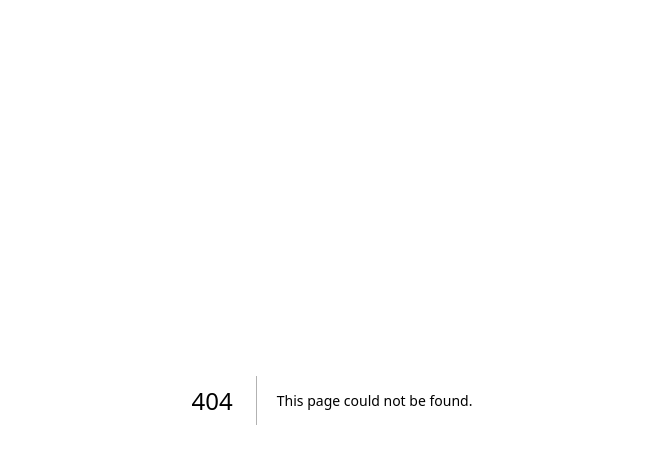
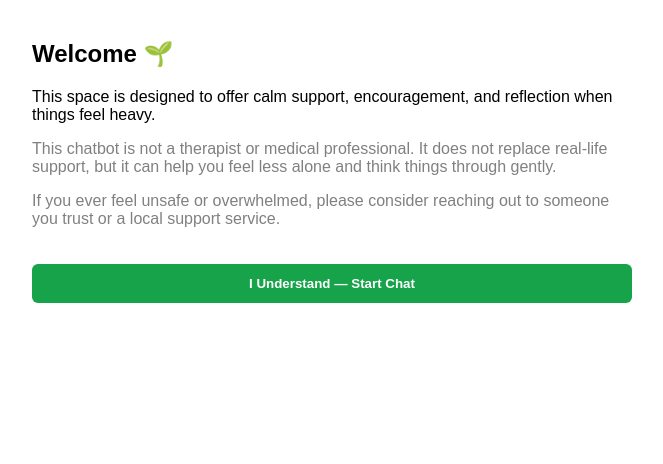
Before and after one commit to Rabbi111-cloud/Mental-Support-App, a Next.js app: page /onboarding in a window 1280 px wide. Before the commit this address had no page. Shown: the top 464 px of the page, without its empty margins (308-971 px from the left). Built offline with nearby package versions, Linux system fonts and the light colour scheme.

Commit message:
Create page.js

```diff
--- /dev/null
+++ b/app/onboarding/page.js
@@ -0,0 +1,44 @@
+"use client"
+
+import Link from "next/link"
+
+export default function Onboarding() {
+  return (
+    <main style={{ maxWidth: 600, margin: "0 auto", padding: 20 }}>
+      <h2>Welcome 🌱</h2>
+
+      <p>
+        This space is designed to offer calm support, encouragement,
+        and reflection when things feel heavy.
+      </p>
+
+      <p style={{ color: "gray" }}>
+        This chatbot is not a therapist or medical professional.
+        It does not replace real-life support, but it can help you
+        feel less alone and think things through gently.
+      </p>
+
+      <p style={{ color: "gray" }}>
+        If you ever feel unsafe or overwhelmed, please consider
+        reaching out to someone you trust or a local support service.
+      </p>
+
+      <Link href="/chat">
+        <button
+          style={{
+            marginTop: 20,
+            padding: 12,
+            width: "100%",
+            background: "#16a34a",
+            color: "white",
+            border: "none",
+            borderRadius: 6,
+            fontWeight: "bold"
+          }}
+        >
+          I Understand — Start Chat
+        </button>
+      </Link>
+    </main>
+  )
+}
```
